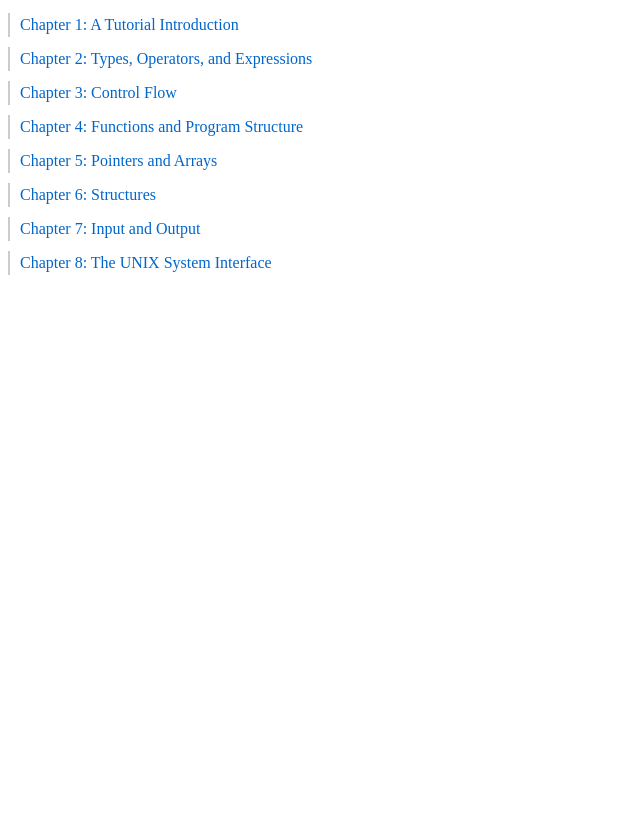
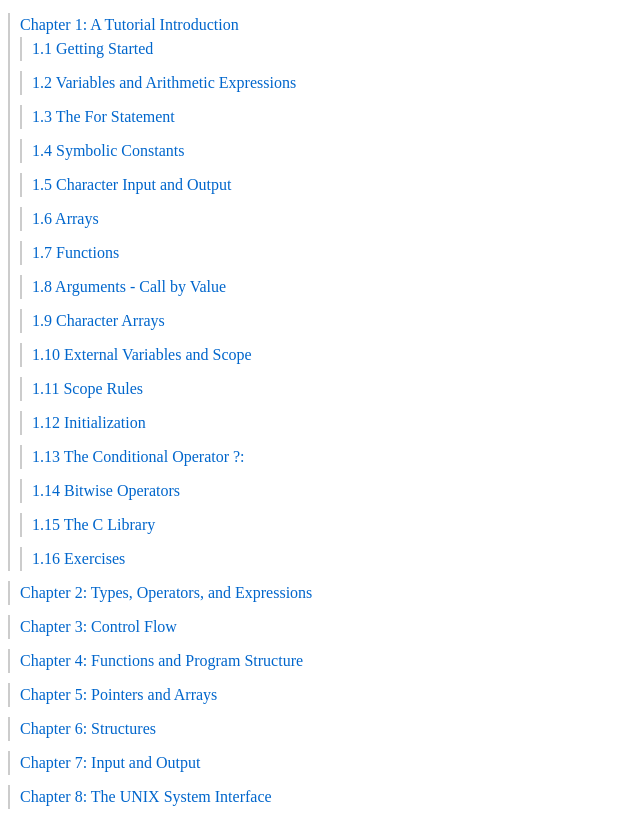
Before and after one commit to v01010v/mysite, a plain HTML site: page index.html in a window 1280 px wide. Shown: the part 55-874 px from the top of the page, without its empty margins (0-640 px from the left). Before the commit the page ends 800 px from the top, so only its background shows below. Drawn offline with Linux system fonts and the light colour scheme.

Commit message:
Update index.html

```diff
--- a/index.html
+++ b/index.html
@@ -13,6 +13,12 @@
       h1 {
         font-size: 24px;
         font-weight: bold;
+      }
+
+      h2 {
+        font-size: 20px;
+        font-weight: bold;
+        margin-top: 20px;
       }
 
       ul {
@@ -40,7 +46,27 @@
   <body>
     <h1>The C Programming Language</h1>
     <ul>
-      <li><a href="#">Chapter 1: A Tutorial Introduction</a></li>
+      <li>
+        <a href="#">Chapter 1: A Tutorial Introduction</a>
+        <ul>
+          <li><a href="#">1.1 Getting Started</a></li>
+          <li><a href="#">1.2 Variables and Arithmetic Expressions</a></li>
+          <li><a href="#">1.3 The For Statement</a></li>
+          <li><a href="#">1.4 Symbolic Constants</a></li>
+          <li><a href="#">1.5 Character Input and Output</a></li>
+          <li><a href="#">1.6 Arrays</a></li>
+          <li><a href="#">1.7 Functions</a></li>
+          <li><a href="#">1.8 Arguments - Call by Value</a></li>
+          <li><a href="#">1.9 Character Arrays</a></li>
+          <li><a href="#">1.10 External Variables and Scope</a></li>
+          <li><a href="#">1.11 Scope Rules</a></li>
+          <li><a href="#">1.12 Initialization</a></li>
+          <li><a href="#">1.13 The Conditional Operator ?:</a></li>
+          <li><a href="#">1.14 Bitwise Operators</a></li>
+          <li><a href="#">1.15 The C Library</a></li>
+          <li><a href="#">1.16 Exercises</a></li>
+        </ul>
+      </li>
       <li><a href="#">Chapter 2: Types, Operators, and Expressions</a></li>
       <li><a href="#">Chapter 3: Control Flow</a></li>
       <li><a href="#">Chapter 4: Functions and Program Structure</a></li>
```
